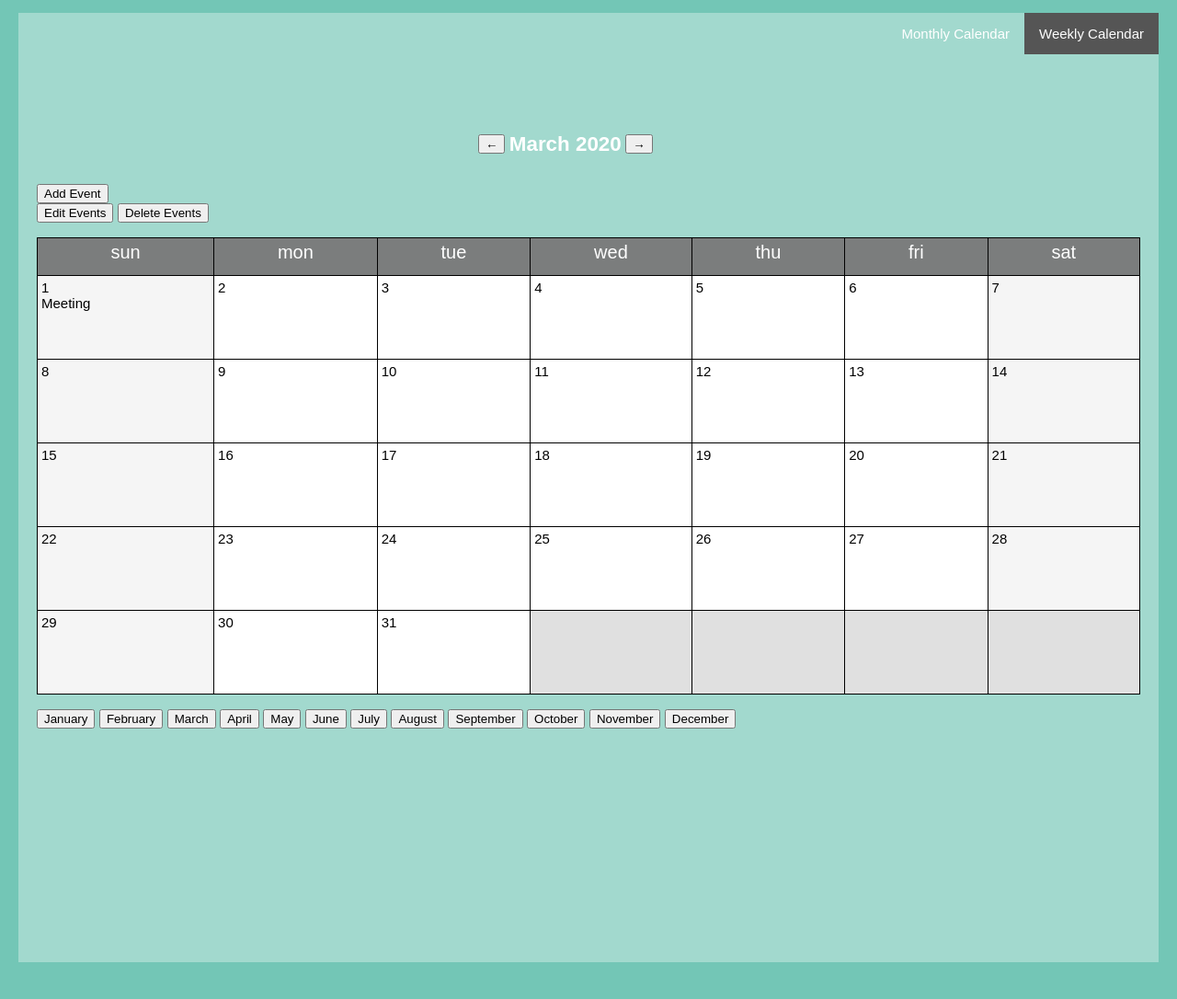
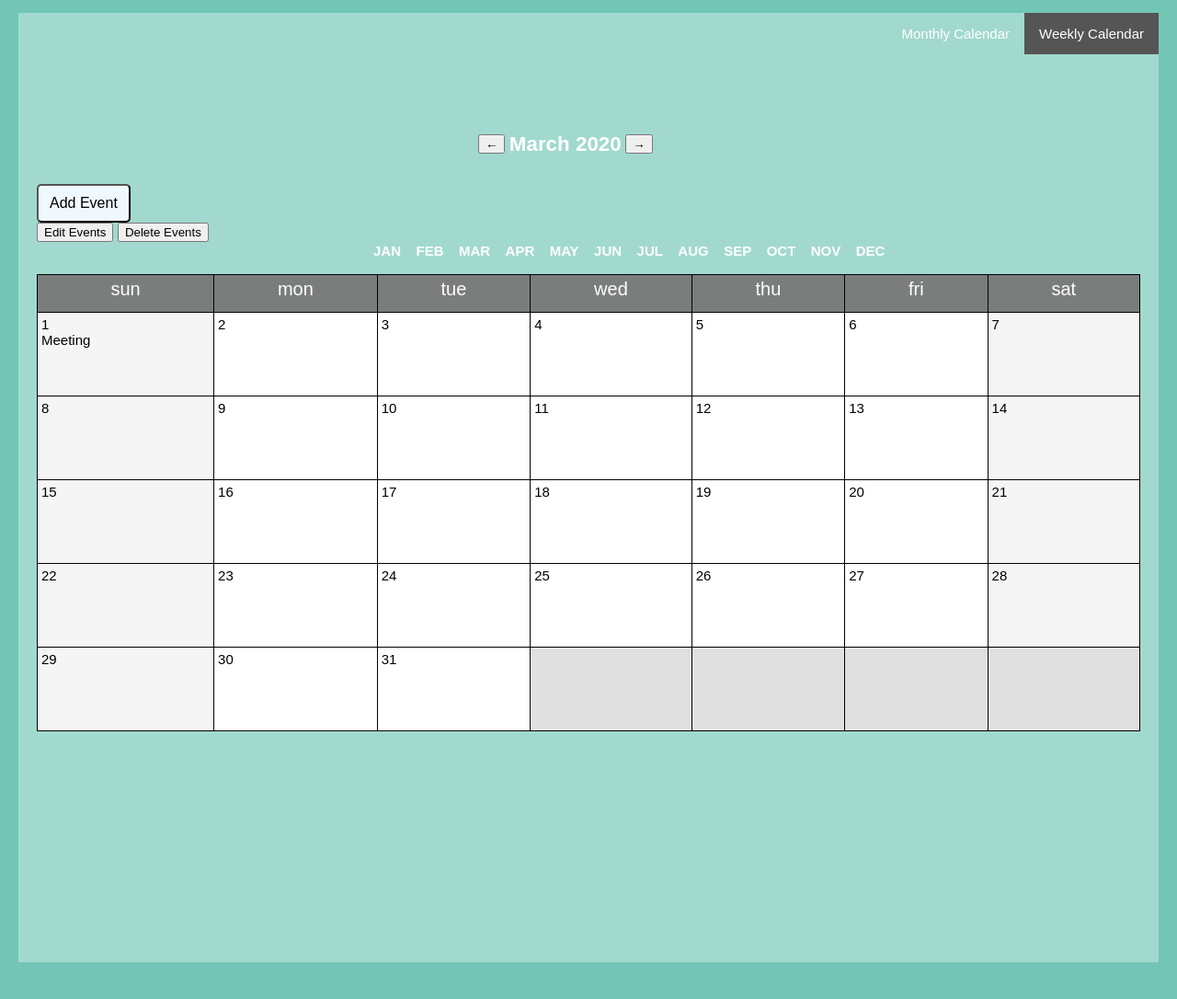
Before and after one commit to so-da-sea/star_tech_industries, a PHP site: page /index.html in a window 1280 px wide. Shown: the part 152-1238 px from the top of the page at 92% size. Run offline with PHP 8.4, Linux system fonts and the light colour scheme.

Commit message:
Edited month button layout.

```diff
--- a/cal-actions.js
+++ b/cal-actions.js
@@ -50,7 +50,7 @@
     var currentMonthIndex=0;
 
     var january= new Month(31, 'January', 1,);
-    var february = new Month(29,'February',2,5);
+    var february = new Month(29,'February',2);
     var march = new Month(31,'March',3);
     var april = new Month(30,'April',4);
     var  may = new Month(31,'May',5,5);
@@ -60,7 +60,7 @@
     var september = new Month(30,'September',9);
     var october = new Month(31,'October',10);
     var november = new Month(30,'November',11);
-    var december = new Month(31,'December',12,5);
+    var december = new Month(31,'December',12);
 
 
 
@@ -70,11 +70,8 @@
                     box.style.display = "none";
                     currentMonthIndex = month.index-1;
                     var startingIndex = month.startingIndex;
-                    var endValue = 42;
+                    var endValue = 35;
 
-
-                    // if(monthArray[currentMonthIndex].getPreviousMonth().numWeeks==5)
-                    //     this.removeARow();
                     this.hideRow();
                     if(month.numWeeks==5){
                         this.showRow();
@@ -89,7 +86,7 @@
                 var e="";
                     for(var i = startingIndex; i<(month.numDays + startingIndex); i++) {
                         e = month.getEventTitlesForDay(i-(startingIndex-1));
-                        document.getElementById(i).innerHTML+=i-(startingIndex-1)+ e;
+                        document.getElementById(i).innerHTML+=i-(startingIndex-1) + e;
                         document.getElementById(i).style.backgroundColor="white";
                     }
                 setWeekendColor();
@@ -112,7 +109,6 @@
             function hideRow(){
                 for (var i = 36; i<=42; i++){
                     document.getElementById(i).style.display = "none";
-                    //document.getElementsByClassName("calendar")[i].style.display = "none";
                 }
                 document.getElementsByClassName("calendar")[0].style.gridTemplateRows= "40px 90px 90px 90px 90px 90px";
             }
@@ -339,7 +335,7 @@ var currentWeek = {m: january, w: 1};
             b = monthN.monthName + " " + dayIndex + ":" + "<br>";
             b += monthN.getFullEventsForDay(dayIndex);
         }
-        document.getElementById("eventsBoxMonthly").innerHTML=b;
+        document.getElementById("eventsBoxMonthly").innerHTML+=b;
         box.style.display = "block";
 }
 
@@ -522,6 +518,8 @@ function extractHour(event){
     if(indexOfColon!=-1){
         hour = startTime.substring(0,indexOfColon);
     }
+    else
+        hour = startTime.substring(0,startTime.length-2);
     return hour;
 }
 
@@ -531,7 +529,7 @@ function extractMinute(event){
     var minute = 0;
 
     if(indexOfColon!=-1){
-        minute = startTime.substring(indexOfColon,startTime.length-2);
+        minute = startTime.substring(indexOfColon+1,startTime.length-2);
     }
     return minute;
 }
--- a/index.html
+++ b/index.html
@@ -51,9 +51,11 @@
                     <button onclick = "moveForwardsThroughWeeks()">&rarr;</button>
                         </div>
 
-                     <div class="weekAddingEvent" onclick="infoEvent()" ><button id="weekAddEvent">Add Event </button>
+                     <div class="weekAddingEvent" onclick="infoEvent()" ><button class="addEvent"><i class="fa fa-plus-square"></i> Add Event </button>
                                 <span class="eventText" id="weekEventNew"></span>
                             </div>
+                    <button onclick= "editEvent()">Edit Events</button>
+                    <button onclick= "deleteEvent()">Delete Events </button>
 
                     <button onclick= "editEvent()">Edit Events</button>
                     <button onclick= "deleteEvent()">Delete Events </button>
@@ -83,7 +85,7 @@
                         <button onclick = "moveForwardsThroughMonths()">&rarr;</button>
                     </div>
 
-                        <div class="addingEvent" onclick="infoEvent()" ><button id="addevent">Add Event </button>
+                        <div class="addingEvent" onclick="infoEvent()" ><button class="addEvent">Add Event </button>
                                 <span class="eventText" id="eventNew"></span>
                             </div>
                     <button onclick= "editEvent()">Edit Events</button>
@@ -92,8 +94,23 @@
 
                     <div id="eventBox" class="rectangle">
                     <span class="closeX">&times;</span>
-                    <p id="eventsBoxMonthly"> You have no events on this day </p>
+                    <div id="eventsBoxMonthly"></div>
                 </div>
+                <div id="monthButtons">
+                        <button onclick="setUpMonth(january)">JAN</button>
+                        <button onclick="setUpMonth(february)">FEB</button>
+                        <button onclick="setUpMonth(march)">MAR</button>
+                        <button onclick="setUpMonth(april)">APR</button>
+                        <button onclick="setUpMonth(may)">MAY</button>
+                        <button onclick="setUpMonth(june)">JUN</button>
+                        <button onclick="setUpMonth(july)">JUL</button>
+                        <button onclick="setUpMonth(august)">AUG</button>
+                        <button onclick="setUpMonth(september)">SEP</button>
+                        <button onclick="setUpMonth(october)">OCT</button>
+                        <button onclick="setUpMonth(november)">NOV</button>
+                        <button onclick="setUpMonth(december)">DEC</button>
+                </div>
+
                     <ul class="calendar">
                                         <li class="weekday">sun</li>
                                         <li class="weekday">mon</li>
@@ -146,18 +163,6 @@
                                         <li class="day" id="42"></li>
                                         </ul>
 
-        <button onclick="setUpMonth(january)">January</button>
-        <button onclick="setUpMonth(february)">February</button>
-        <button onclick="setUpMonth(march)">March</button>
-        <button onclick="setUpMonth(april)">April</button>
-        <button onclick="setUpMonth(may)">May</button>
-        <button onclick="setUpMonth(june)">June</button>
-        <button onclick="setUpMonth(july)">July</button>
-        <button onclick="setUpMonth(august)">August</button>
-        <button onclick="setUpMonth(september)">September</button>
-        <button onclick="setUpMonth(october)">October</button>
-        <button onclick="setUpMonth(november)">November</button>
-        <button onclick="setUpMonth(december)">December</button>
                     </div>
         </div>
 
--- a/styles.css
+++ b/styles.css
@@ -1,8 +1,15 @@
+
 body, html {
                 height: 100%;
                 margin: 0;
                 font-family: sans-serif;
-            }
+        }
+
+        .addEvent{
+            padding: 10px;
+            font-size: medium;
+            border-radius: 5px;
+        }
             .tablink{
             background-color:#555;
             color:white;
@@ -76,21 +83,41 @@ body, html {
                 vertical-align: middle;
 
             }
-            .button{
-                background-color: powderblue;
-                border-color: black;
-                font-size: 20px;
 
-/*change margin left back later maybe*/
-                margin-left: 25px;
-                text-align: right;
-                position:absolute;
-                padding: 2px;
+            .highlight{
+                background-color: chartreuse;
+                padding-bottom: 10px;
+            }
+/*            .button{*/
+/*                background-color: powderblue;*/
+/*                border-color: black;*/
+/*                font-size: 20px;*/
+
+/*!*change margin left back later maybe*!*/
+/*                margin-left: 25px;*/
+/*                text-align: right;*/
+/*                position:absolute;*/
+/*                padding: 2px;*/
+/*            }*/
+
+            #monthButtons > *{
+                border-radius:0;
+                border:none;
+                /*background-color:#f5f5f5;*/
+                /*color:#7B7D7D;*/
+                background: none;
+                color: white;
+                font-weight: bold;
+                font-size: 15px;
+                display: inline-block;
+            }
+
+            #monthButtons{
+                margin-left: 30%;
             }
 
                 #moveBackwardsMonths{
                     margin-left: 40%;
-
                 }
                 #moveBackwardsWeeks{
                     margin-left: 40%;
```
Also changed, not shown: Event.js (+1 -52 lines), Month.js (+1 -15 lines).
